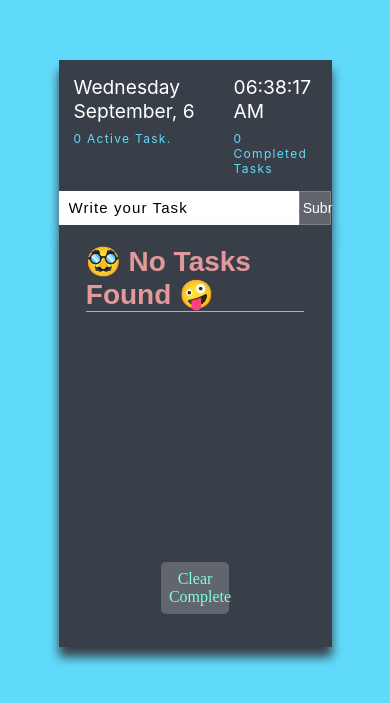
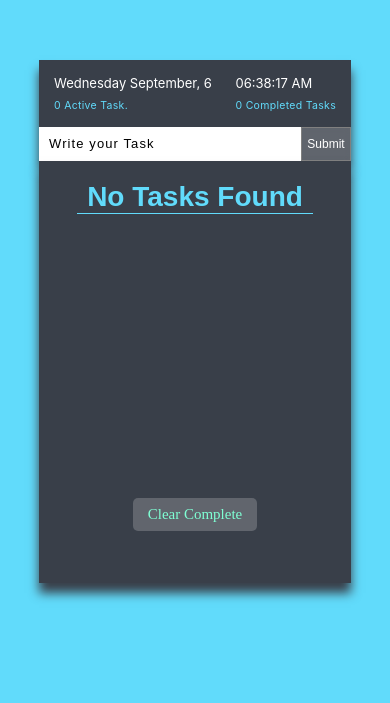
Before and after one commit to shumail786-hash/todoApplication, a React (Create React App) app: page / in a window 390 px wide. Shown: the part 109-812 px from the top of the page. Built offline with nearby package versions, Linux system fonts and the light colour scheme.

Commit message:
responsive done

```diff
--- a/src/components/UploadTodo/UploadTodo.css
+++ b/src/components/UploadTodo/UploadTodo.css
@@ -2,7 +2,7 @@ form {
   position: relative;
   top: 20%;
   margin: auto;
-  width: 50%;
+  width: 60%;
   background-color: #393f49;
   box-shadow: 0px 10px 10px 0px #393f49;
 }
@@ -14,13 +14,14 @@ form {
   justify-content: space-between;
   padding: 5px;
 }
-.app__content p {
+.app__content_day_date p {
   color: #fff;
   font-size: 1.2rem;
   font-family: "Inter", sans-serif;
   padding-left: 10px;
   padding-top: 10px;
 }
+
 .app__content li {
   color: #61dbfb;
   list-style: none;
@@ -33,7 +34,13 @@ form {
 .app__content_time {
   padding-right: 10px;
 }
-
+.app__content_time p {
+  color: #fff;
+  font-size: 1.2rem;
+  font-family: "Inter", sans-serif;
+  padding-left: 10px;
+  padding-top: 10px;
+}
 .app__input {
   margin-top: 10px;
   display: flex;
@@ -73,24 +80,52 @@ form {
   background-color: rgba(255, 255, 255, 0);
 }
 
-/* Responsive for the screens of 1024 and below */
+/* Responsive for the screens of 700 and below */
 @media screen and (max-width: 1024px) {
   form {
-    width: 70%;
+    width: 80%;
   }
-  .app__content h1 {
-    font-size: 2rem;
+  .app__content_day_date p {
+    font-size: 16px;
+  }
+  .app__content_day_date li {
+    font-size: 11px;
+    letter-spacing: 0.8px;
+  }
+  .app__content_time p {
+    font-size: 16px;
+  }
+  .app__content_time li {
+    font-size: 11px;
+    letter-spacing: 0.8px;
   }
   .app__input {
     height: 34px;
   }
   .app__input input {
-    width: 88%;
+    width: 84%;
   }
   .app__input button {
-    width: 12%;
+    width: 16%;
     padding: 3px;
     font-size: 14px;
+  }
+}
+
+@media screen and (max-width: 400px) {
+  .app__content_day_date p {
+    font-size: 13px;
+  }
+  .app__content_day_date li {
+    font-size: 10.5px;
+    letter-spacing: 0.3px;
+  }
+  .app__content_time p {
+    font-size: 13px;
+  }
+  .app__content_time li {
+    font-size: 10.5px;
+    letter-spacing: 0.3px;
   }
 }
 
@@ -101,7 +136,7 @@ form {
   top: 20%;
   margin: auto;
   background-color: #393f49;
-  width: 50%;
+  width: 60%;
   height: 50%;
   box-shadow: 0px 10px 10px 0px #393f49;
 }
@@ -135,13 +170,7 @@ form {
   font-weight: lighter;
   cursor: pointer;
 }
-.inputLi {
-  outline: none;
-  border: 1px solid white;
-  cursor: auto;
-  background: transparent;
-  width: 85%;
-}
+
 .disabledLi {
   pointer-events: none;
 }
@@ -179,9 +208,11 @@ form {
 }
 .app__list_empty h1 {
   font-family: "Josefin Sans", sans-serif;
-  color: #e5989b;
+  color: #61dbfb;
   font-size: 28px;
   border-bottom: 1px solid;
+  padding-left: 10px;
+  padding-right: 10px;
 }
 .app__options {
   display: flex;
@@ -209,6 +240,29 @@ form {
 
 @media screen and (max-width: 1024px) {
   .app__get_container {
-    width: 70%;
+    width: 80%;
   }
 }
+@media screen and (max-width: 600px) {
+  .app__input input {
+    font-size: 13px;
+  }
+  .app__input input::placeholder {
+    font-size: 13px;
+  }
+  .app__input button {
+    font-size: 12px;
+  }
+  .app__options_tasks_status {
+    width: 40%;
+    font-size: 15px;
+  }
+  .app__lists_li {
+    font-size: 13px;
+  }
+  .app__lists_li_edit,
+  .app__lists_li_del {
+    padding: 6px;
+    font-size: 12px;
+  }
+}
--- a/src/components/UploadTodo/uploadTodo.jsx
+++ b/src/components/UploadTodo/uploadTodo.jsx
@@ -70,7 +70,8 @@ const UploadTodo = () => {
     const getDataFromLocalStorage = JSON.parse(localStorage.getItem("todo"));
     if (getDataFromLocalStorage) {
       const arrayOfData = Object.values(getDataFromLocalStorage);
-      arrayOfData.sort((a, b) => b.id - a.id);
+      // I didn't sort it.
+      // arrayOfData.sort((a, b) => b.id - a.id);
       setSortTodo(arrayOfData);
     }
 
@@ -216,7 +217,7 @@ const UploadTodo = () => {
                           placeholder="Edit"
                           value={editedText}
                           onChange={(e) => setEditedText(e.target.value)}
-                          className="app__lists_li inputLi"
+                          className="app__lists_li"
                         />
                         <button
                           className="app__lists_li_edit app__lists_li_save"
@@ -246,12 +247,16 @@ const UploadTodo = () => {
                             <></>
                           )}
                         </li>
+                        {element.statusOfTodo === true ? (
+                          <></>
+                        ) : (
                           <button
                             className="app__lists_li_edit"
                             onClick={() => editTogglerMode(element.id)}
                           >
                             Update
                           </button>
+                        )}
                         <button
                           className="app__lists_li_del"
                           onClick={() => handleRemoveList(element.id)}
@@ -265,7 +270,7 @@ const UploadTodo = () => {
               </>
             ) : (
               <div className="app__list_empty">
-                <h1>🥸 No Tasks Found 🤪</h1>
+                <h1>No Tasks Found </h1>
               </div>
             )}
           </ul>
```
Lines whose indentation alone changed are shown as unchanged.
